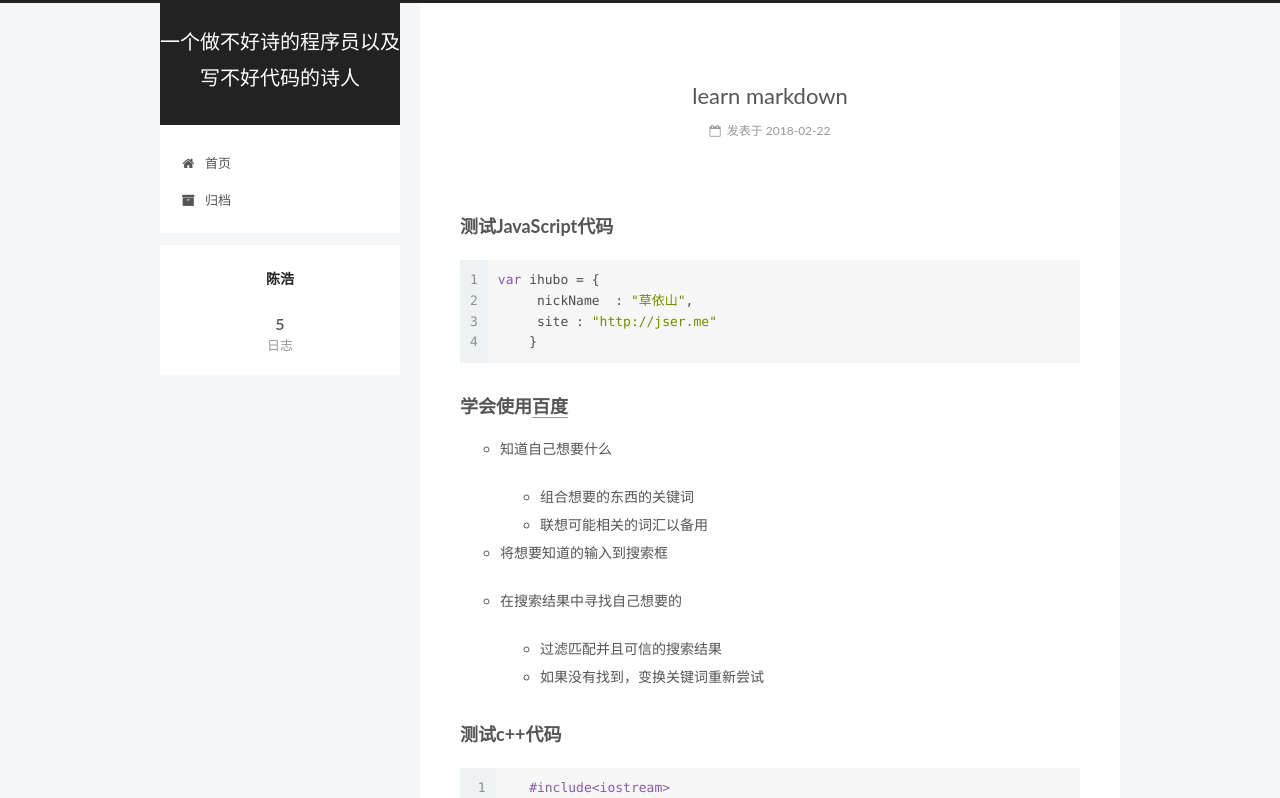
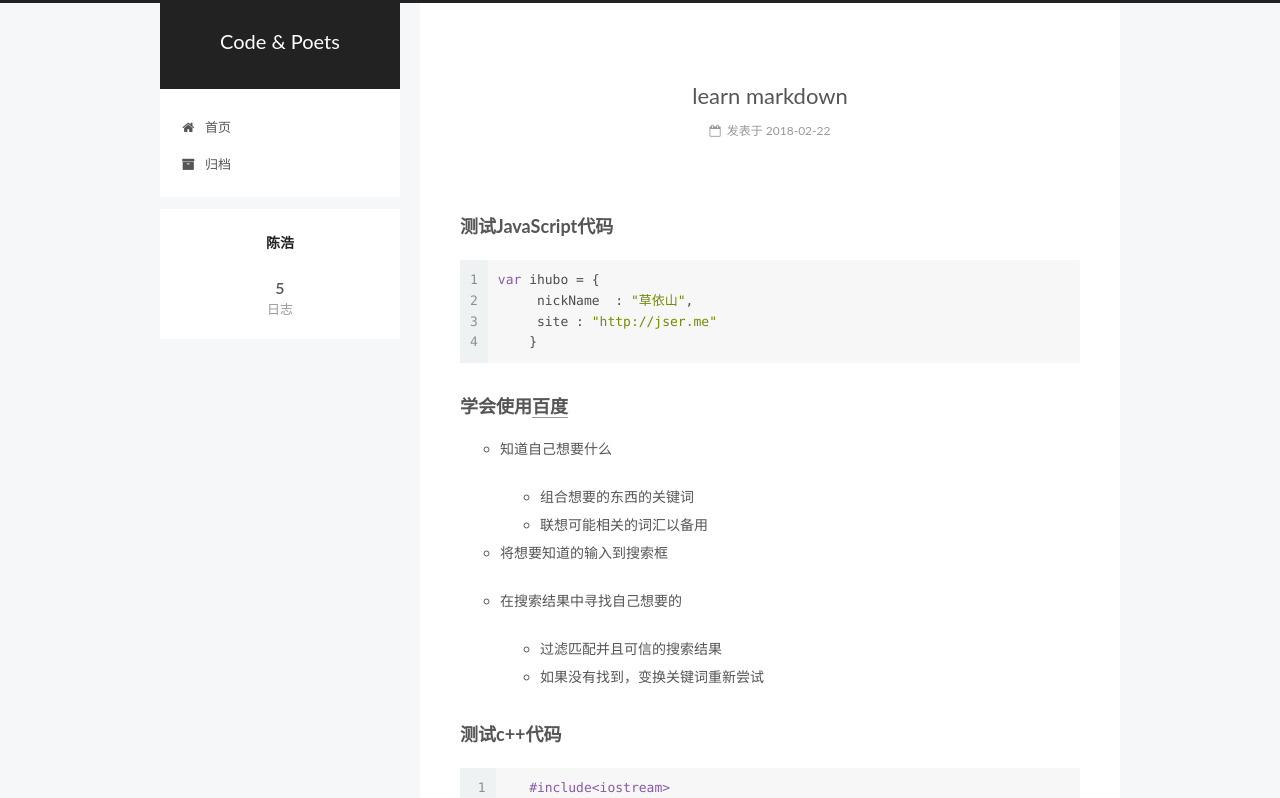
Before and after one commit to wanzaixiaoxin/wanzaixiaoxin.github.io, a plain HTML site: page index.html in a window 1280 px wide. Shown: the top 798 px of the page. Drawn offline with Linux system fonts and the light colour scheme.

Commit message:
Site updated: 2018-02-22 12:02:14

```diff
--- a/index.html
+++ b/index.html
@@ -80,12 +80,12 @@
 
 
 <meta property="og:type" content="website">
-<meta property="og:title" content="一个做不好诗的程序员以及写不好代码的诗人">
+<meta property="og:title" content="Code &amp; Poets">
 <meta property="og:url" content="http://yoursite.com/index.html">
-<meta property="og:site_name" content="一个做不好诗的程序员以及写不好代码的诗人">
+<meta property="og:site_name" content="Code &amp; Poets">
 <meta property="og:locale" content="zh-Hans">
 <meta name="twitter:card" content="summary">
-<meta name="twitter:title" content="一个做不好诗的程序员以及写不好代码的诗人">
+<meta name="twitter:title" content="Code &amp; Poets">
 
 
 
@@ -121,7 +121,7 @@
 
 
 
-  <title>一个做不好诗的程序员以及写不好代码的诗人</title>
+  <title>Code & Poets</title>
 
 
 
@@ -152,7 +152,7 @@
     <div class="custom-logo-site-title">
       <a href="/"  class="brand" rel="start">
         <span class="logo-line-before"><i></i></span>
-        <span class="site-title">一个做不好诗的程序员以及写不好代码的诗人</span>
+        <span class="site-title">Code & Poets</span>
         <span class="logo-line-after"><i></i></span>
       </a>
     </div>
@@ -238,7 +238,7 @@
     </span>
 
     <span hidden itemprop="publisher" itemscope itemtype="http://schema.org/Organization">
-      <meta itemprop="name" content="一个做不好诗的程序员以及写不好代码的诗人">
+      <meta itemprop="name" content="Code & Poets">
     </span>
 
 
@@ -376,7 +376,7 @@
     </span>
 
     <span hidden itemprop="publisher" itemscope itemtype="http://schema.org/Organization">
-      <meta itemprop="name" content="一个做不好诗的程序员以及写不好代码的诗人">
+      <meta itemprop="name" content="Code & Poets">
     </span>
 
 
@@ -499,7 +499,7 @@
     </span>
 
     <span hidden itemprop="publisher" itemscope itemtype="http://schema.org/Organization">
-      <meta itemprop="name" content="一个做不好诗的程序员以及写不好代码的诗人">
+      <meta itemprop="name" content="Code & Poets">
     </span>
 
 
@@ -618,7 +618,7 @@
     </span>
 
     <span hidden itemprop="publisher" itemscope itemtype="http://schema.org/Organization">
-      <meta itemprop="name" content="一个做不好诗的程序员以及写不好代码的诗人">
+      <meta itemprop="name" content="Code & Poets">
     </span>
 
 
@@ -737,7 +737,7 @@
     </span>
 
     <span hidden itemprop="publisher" itemscope itemtype="http://schema.org/Organization">
-      <meta itemprop="name" content="一个做不好诗的程序员以及写不好代码的诗人">
+      <meta itemprop="name" content="Code & Poets">
     </span>
 
 
```
Also changed, not shown: 2018/02/12/hello-world/index.html (+4 -4 lines), 2018/02/12/just-for-test/index.html (+4 -4 lines), 2018/02/12/new-year/index.html (+4 -4 lines), 2018/02/12/你好，这是我的第一篇博客，使用hexo-github/index.html (+4 -4 lines), 2018/02/22/learn-markdown/index.html (+4 -4 lines), archives/2018/02/index.html (+5 -5 lines), archives/2018/index.html (+5 -5 lines), archives/index.html (+5 -5 lines).
